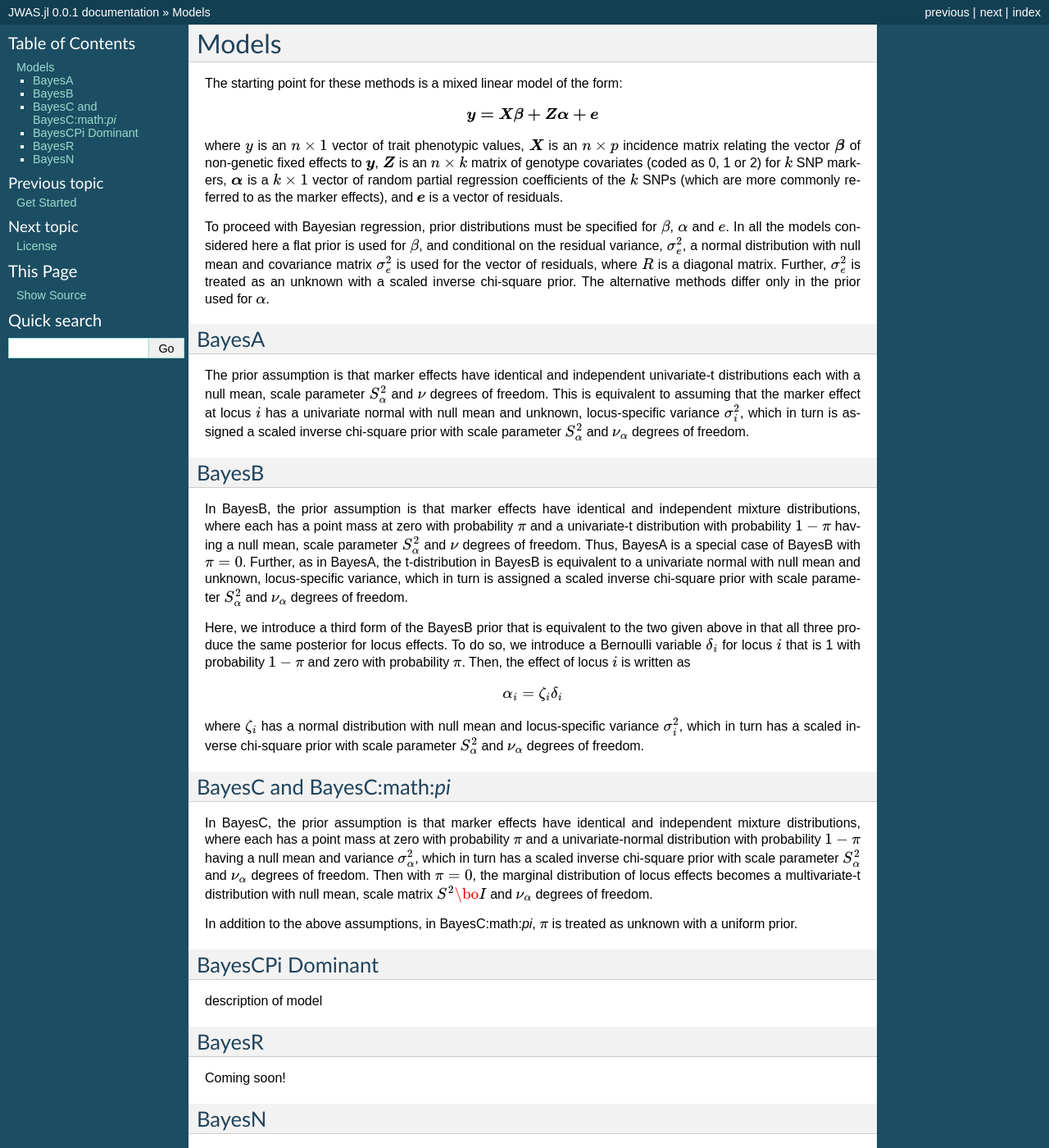
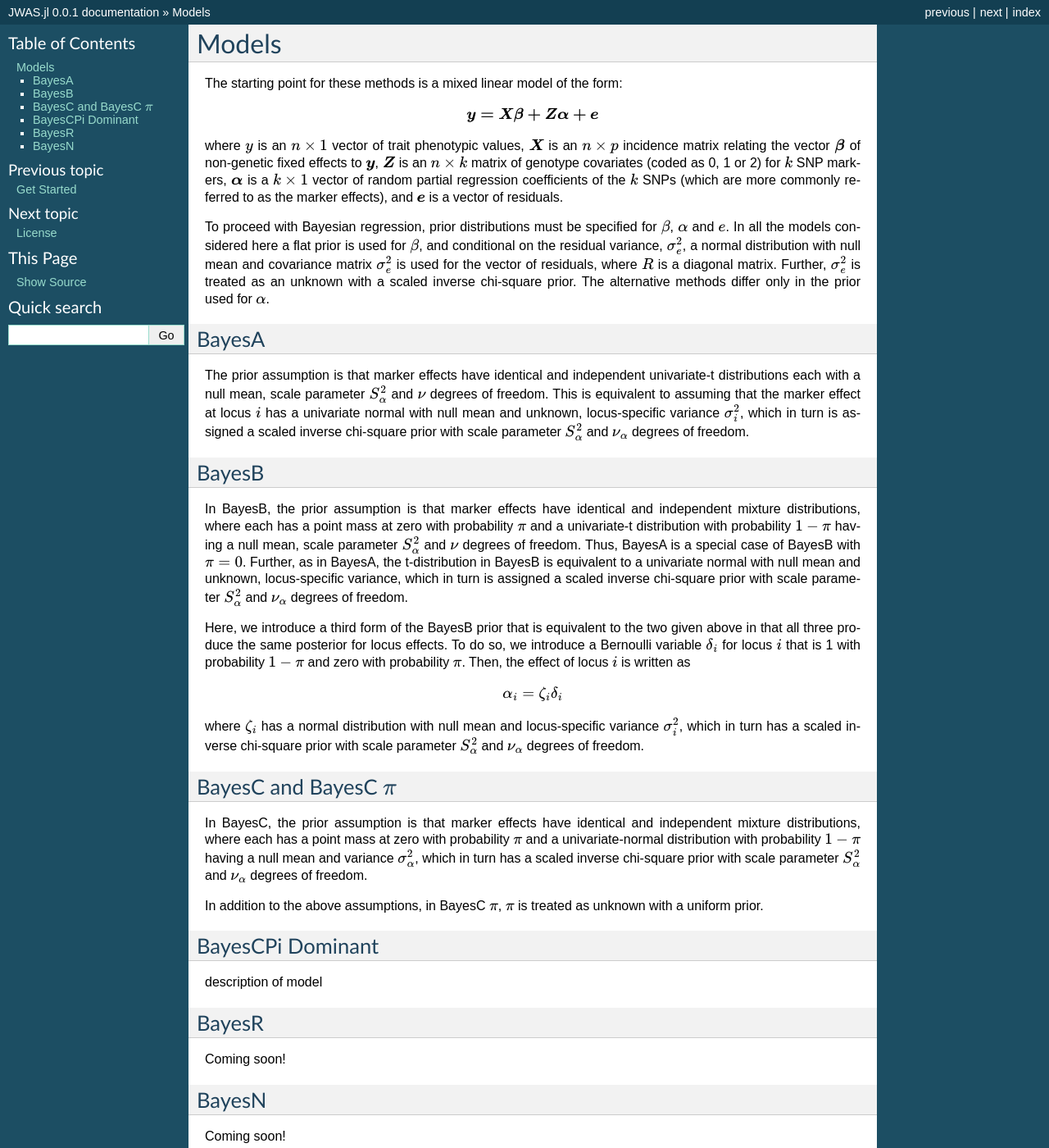
Before and after one commit to reworkhow/JWAS.jl, a Sphinx documentation site: the page built from docs/source/models.rst, in a window 1280 px wide and 1400 px high. Shown: the whole window at 82% size. Built offline with Sphinx 7.4.7, drawn with Linux system fonts in a browser that asks for light colours.

Commit message:
Update models.rst

```diff
--- a/docs/source/models.rst
+++ b/docs/source/models.rst
@@ -66,7 +66,7 @@ inverse chi-square prior with scale parameter :math:`S^2_{\alpha}` and
 :math:`\nu_{\alpha}` degrees of freedom.
 
 
-BayesC and BayesC:math:`\pi`
+BayesC and BayesC :math:`\pi`
 ^^^^^^^^
 In BayesC, the prior assumption is that marker effects have identical
 and independent mixture distributions, where each has a point mass at
@@ -74,11 +74,9 @@ zero with probability :math:`\pi` and a univariate-normal distribution with
 probability :math:`1-\pi` having a null mean and variance
 :math:`\sigma^2_{\alpha}`, which in turn has a scaled inverse chi-square
 prior with scale parameter :math:`S^2_{\alpha}` and :math:`\nu_{\alpha}` degrees
-of freedom. Then with :math:`\pi=0`, the marginal distribution of locus
-effects becomes a multivariate-t distribution with null mean, scale
-matrix :math:`S^2\bo{I}` and :math:`\nu_{\alpha}` degrees of freedom.
+of freedom.
 
-In addition to the above assumptions, in BayesC:math:`\pi`, :math:`\pi` is treated
+In addition to the above assumptions, in BayesC :math:`\pi`, :math:`\pi` is treated
 as unknown with a uniform prior.
 
 
```
